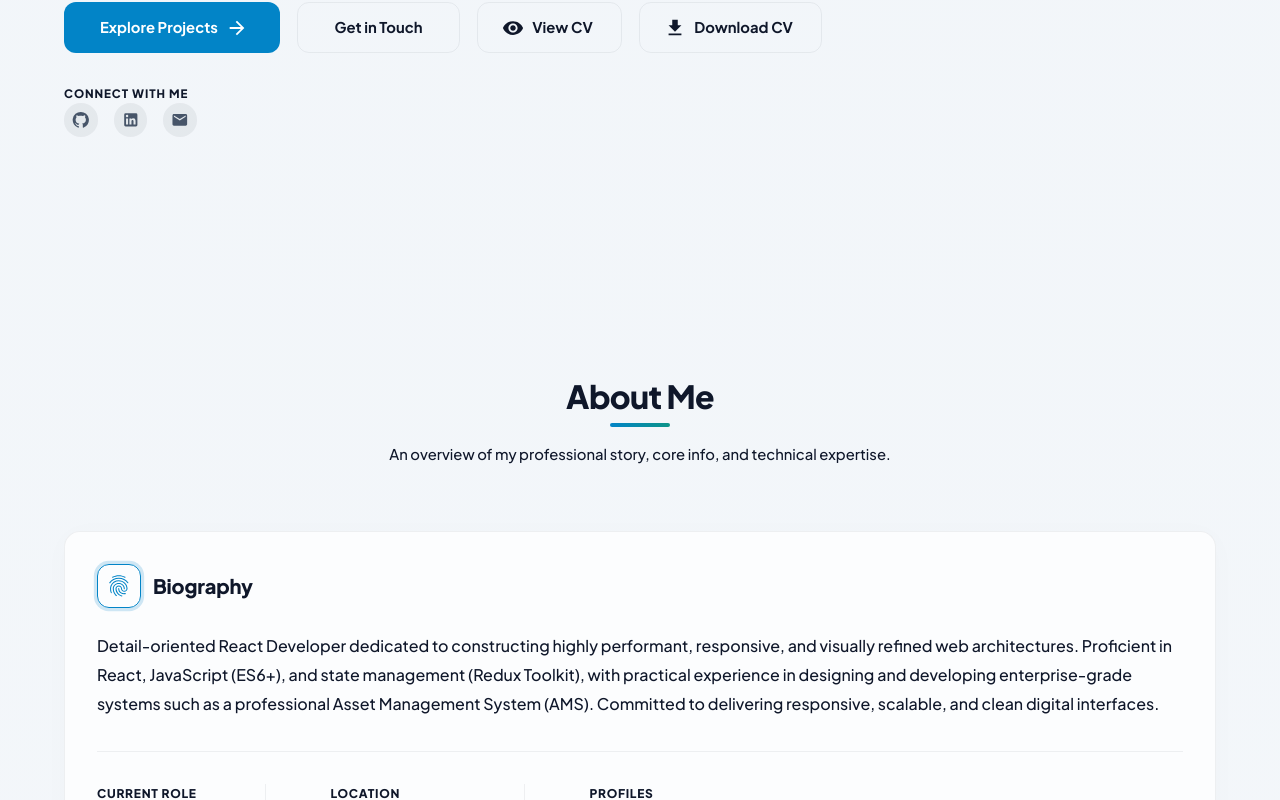
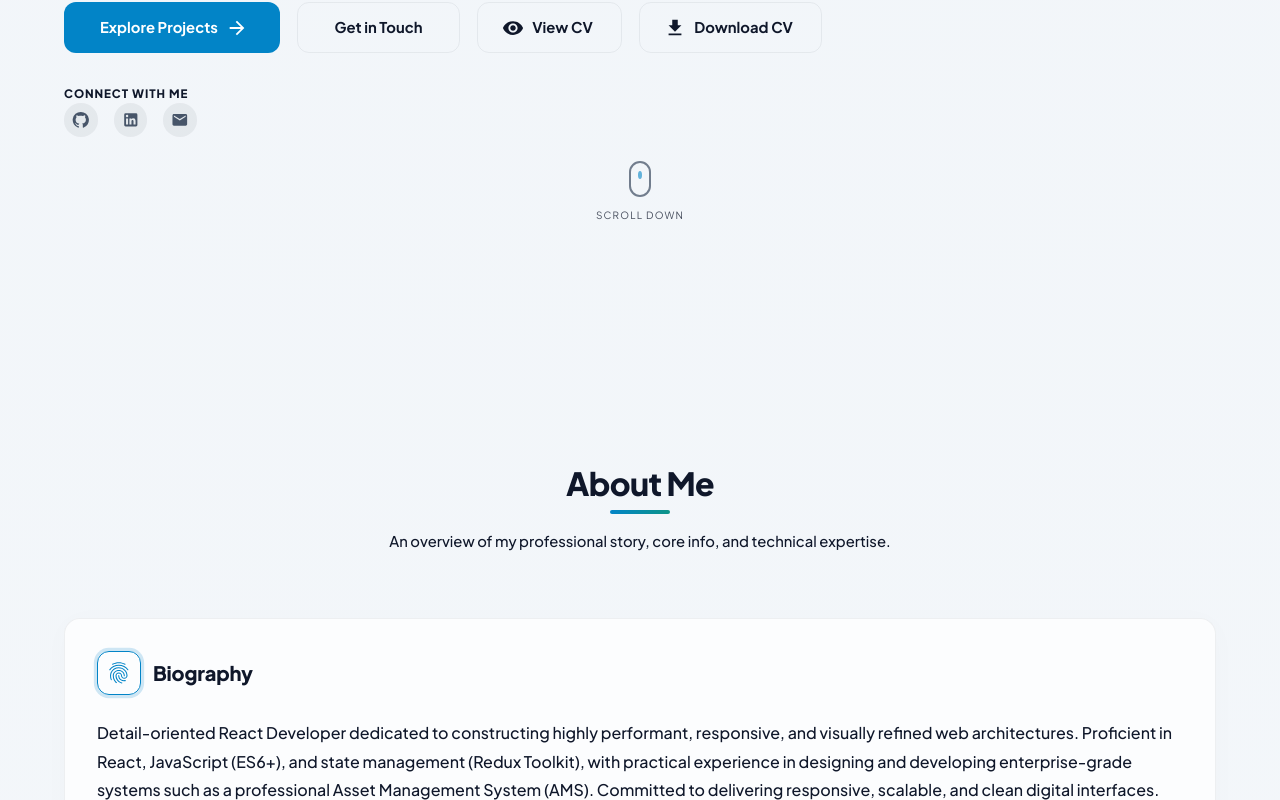
Before and after one commit to selva092005/Protfilo, a React (Vite) app: page / in a window 1280 px wide. Shown: the part 980-1780 px from the top of the page. Built offline with nearby package versions, Linux system fonts and the light colour scheme; a web font is replaced by a local one.

Commit message:
2nd commit

```diff
--- a/src/components/SectionHeader.jsx
+++ b/src/components/SectionHeader.jsx
@@ -1,5 +1,7 @@
 import React from 'react';
 import { Box, Typography } from '@mui/material';
+
+import ThreeDTextReveal from './ThreeDTextReveal';
 
 export const SectionHeader = ({ title, subtitle, align = 'center' }) => {
   const isCenter = align === 'center';
@@ -34,7 +36,7 @@ export const SectionHeader = ({ title, subtitle, align = 'center' }) => {
           }
         }}
       >
-        {title}
+        <ThreeDTextReveal text={title} />
       </Typography>
       {subtitle && (
         <Typography
--- /dev/null
+++ b/src/components/ThreeDTextReveal.jsx
@@ -0,0 +1,71 @@
+import React from 'react';
+import { motion } from 'framer-motion';
+
+export const ThreeDTextReveal = ({ text, delay = 0 }) => {
+  if (!text) return null;
+
+  // Split text into individual characters (retaining spaces)
+  const letters = Array.from(text);
+
+  const containerVariants = {
+    hidden: { opacity: 0 },
+    visible: {
+      opacity: 1,
+      transition: {
+        staggerChildren: 0.04,
+        delayChildren: delay
+      },
+    },
+  };
+
+  const letterVariants = {
+    hidden: {
+      opacity: 0,
+      rotateX: -95,
+      y: 15,
+      z: -30
+    },
+    visible: {
+      opacity: 1,
+      rotateX: 0,
+      y: 0,
+      z: 0,
+      transition: {
+        type: "spring",
+        damping: 15,
+        stiffness: 90
+      }
+    },
+  };
+
+  return (
+    <motion.span
+      variants={containerVariants}
+      initial="hidden"
+      whileInView="visible"
+      viewport={{ once: true, margin: "-80px" }}
+      style={{
+        display: 'inline-block',
+        perspective: '1200px', // Creates a sleek depth perspective
+        transformStyle: 'preserve-3d',
+      }}
+    >
+      {letters.map((char, index) => (
+        <motion.span
+          key={index}
+          variants={letterVariants}
+          style={{
+            display: 'inline-block',
+            whiteSpace: 'pre',
+            transformOrigin: '50% 0%', // Pivot from the top
+            backfaceVisibility: 'hidden',
+          }}
+        >
+          {char}
+        </motion.span>
+      ))}
+    </motion.span>
+  );
+};
+
+export default ThreeDTextReveal;
--- a/src/index.css
+++ b/src/index.css
@@ -1,4 +1,5 @@
-html, body {
+html,
+body {
   margin: 0;
   padding: 0;
   box-sizing: border-box;
--- a/src/pages/Contact.jsx
+++ b/src/pages/Contact.jsx
@@ -505,10 +505,9 @@ export const Contact = () => {
                 gap: 3
               }}
             >
-              {/* Name & Email Group - 2 Column Grid */}
-              <Grid container spacing={2.5}>
-                <Grid item xs={12} sm={6}>
-                  <Box sx={{ display: 'flex', flexDirection: 'column', gap: 1 }}>
+              {/* Name & Email Group - Responsive Stack */}
+              <Stack direction={{ xs: 'column', md: 'row' }} spacing={2.5} sx={{ width: '100%' }}>
+                <Box sx={{ display: 'flex', flexDirection: 'column', gap: 1, flex: 1 }}>
                   <Typography variant="body2" sx={{ fontWeight: 700, color: 'text.primary', fontSize: '0.7rem', letterSpacing: '0.08em' }}>
                     YOUR NAME *
                   </Typography>
@@ -525,9 +524,7 @@ export const Contact = () => {
                     sx={inputStyles}
                   />
                 </Box>
-                </Grid>
-                <Grid item xs={12} sm={6}>
-                  <Box sx={{ display: 'flex', flexDirection: 'column', gap: 1 }}>
+                <Box sx={{ display: 'flex', flexDirection: 'column', gap: 1, flex: 1 }}>
                   <Typography variant="body2" sx={{ fontWeight: 700, color: 'text.primary', fontSize: '0.7rem', letterSpacing: '0.08em' }}>
                     EMAIL ADDRESS *
                   </Typography>
@@ -544,8 +541,7 @@ export const Contact = () => {
                     sx={inputStyles}
                   />
                 </Box>
-                </Grid>
-              </Grid>
+              </Stack>
 
               {/* Message Group */}
               <Box sx={{ display: 'flex', flexDirection: 'column', gap: 1, width: '100%' }}>
--- a/src/pages/Home.jsx
+++ b/src/pages/Home.jsx
@@ -13,6 +13,8 @@ import {
 import { motion } from 'framer-motion';
 import { setActiveTab } from '../features/portfolio/portfolioSlice';
 import profileImg from '../assets/IMG20260430150618.jpg.jpeg';
+
+import ThreeDTextReveal from '../components/ThreeDTextReveal';
 
 export const Home = () => {
   const dispatch = useDispatch();
@@ -142,7 +144,7 @@ export const Home = () => {
                   lineHeight: 1.15
                 }}
               >
-                {name}
+                <ThreeDTextReveal text={name} delay={0.4} />
               </Typography>
 
               <Typography
@@ -373,7 +375,7 @@ export const Home = () => {
 
           {/* Social Profiles Row */}
           <motion.div variants={itemVariants}>
-            <Box display="flex" flexDirection="column" alignItems="center" gap={3} pt={2} pb={{ xs: 4, md: 6 }}>
+            <Box display="flex" flexDirection="column" alignItems="center" gap={3} pt={2} pb={{ xs: 2, md: 3 }}>
               <Typography variant="body2" color="text.secondary" sx={{ fontWeight: 800, letterSpacing: '0.08em', fontSize: '0.725rem', textTransform: 'uppercase' }}>
                 Connect with me
               </Typography>
@@ -417,6 +419,65 @@ export const Home = () => {
                   <Email sx={{ fontSize: '1.1rem' }} />
                 </IconButton>
               </Stack>
+            </Box>
+          </motion.div>
+
+          {/* Scroll Down Indicator */}
+          <motion.div
+            initial={{ opacity: 0, y: 15 }}
+            animate={{ opacity: 0.75, y: 0 }}
+            transition={{ delay: 1.3, duration: 0.8, ease: 'easeOut' }}
+            style={{ marginTop: 'auto', paddingTop: '1.5rem' }}
+          >
+            <Box
+              onClick={() => dispatch(setActiveTab('about'))}
+              sx={{
+                display: 'flex',
+                flexDirection: 'column',
+                alignItems: 'center',
+                cursor: 'pointer',
+                transition: 'opacity 0.3s',
+                '&:hover': { opacity: 1 }
+              }}
+            >
+              <Box
+                sx={{
+                  width: 22,
+                  height: 36,
+                  borderRadius: 11,
+                  border: '2px solid',
+                  borderColor: 'text.secondary',
+                  position: 'relative',
+                  display: 'flex',
+                  justifyContent: 'center',
+                  mb: 1.25,
+                  boxShadow: (theme) => theme.palette.mode === 'dark' ? '0 0 10px rgba(56, 189, 248, 0.1)' : 'none'
+                }}
+              >
+                <Box
+                  component={motion.div}
+                  animate={{
+                    y: [2, 12, 2],
+                    opacity: [1, 0, 1]
+                  }}
+                  transition={{
+                    duration: 1.8,
+                    repeat: Infinity,
+                    ease: 'easeInOut'
+                  }}
+                  sx={{
+                    width: 4,
+                    height: 8,
+                    borderRadius: '50%',
+                    bgcolor: 'primary.main',
+                    position: 'absolute',
+                    top: 4
+                  }}
+                />
+              </Box>
+              <Typography variant="caption" color="text.secondary" fontWeight="800" sx={{ letterSpacing: '0.12em', textTransform: 'uppercase', fontSize: '0.625rem' }}>
+                Scroll Down
+              </Typography>
             </Box>
           </motion.div>
 
```
Also changed, not shown: src/App.jsx (line endings or trailing spaces), src/components/CustomCard.jsx (line endings or trailing spaces), src/components/Navbar.jsx (line endings or trailing spaces). Lines whose indentation alone changed are shown as unchanged.
